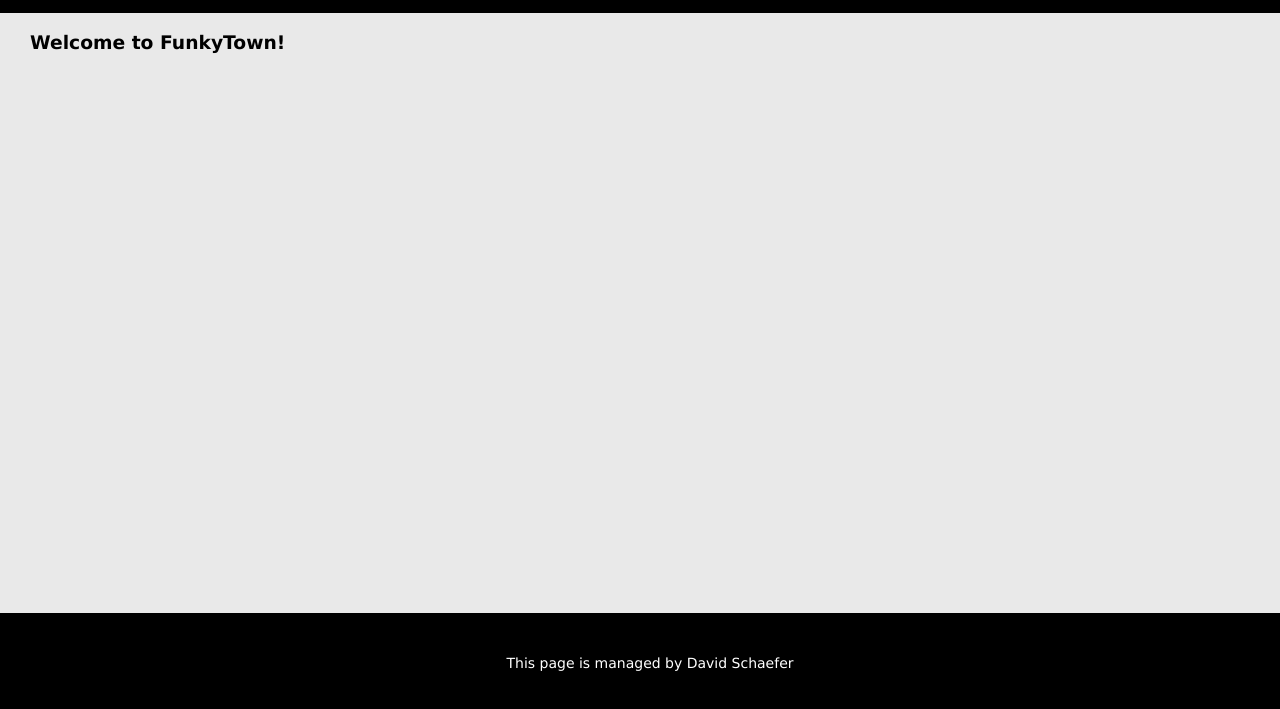
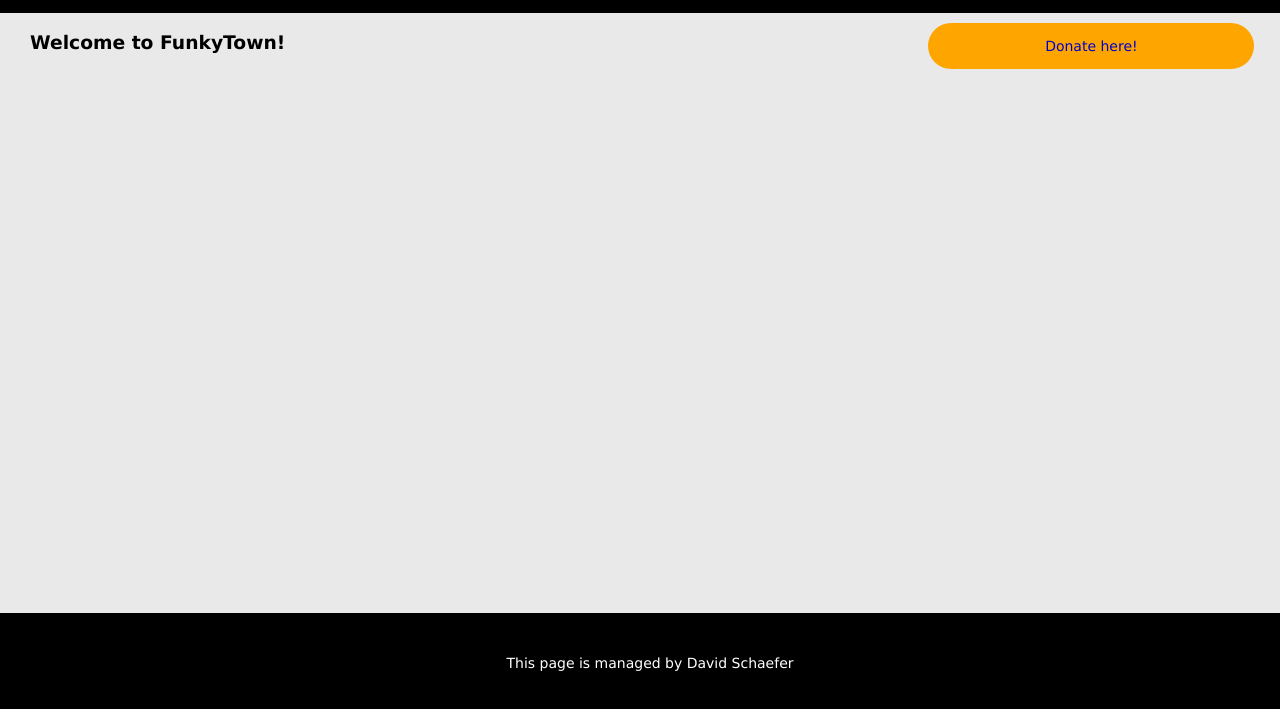
Before and after one commit to GrillinGorilla/CCF_Website, a plain HTML site: page index.html in a window 1280 px wide. Shown: the part 87-796 px from the top of the page. Drawn offline with Linux system fonts and the light colour scheme.

Commit message:
Update index.html

```diff
--- a/index.html
+++ b/index.html
@@ -16,8 +16,12 @@
 		<h3>Welcome to FunkyTown!</h3>
 	</div>
 
-    <div id='page_footer'>
-      <span class='section_common_text'>This page is managed by David Schaefer</span>
-    </div>
+	<div id='floating_help_button'>
+		<a href='https://easygiving.online/organizations/9c6bkyh/donations/new?locale=en'>Donate here!</a>
+	</div>
+
+	<div id='page_footer'>
+		<span class='section_common_text'>This page is managed by David Schaefer</span>
+	</div>
   </body>
 </html>
```
